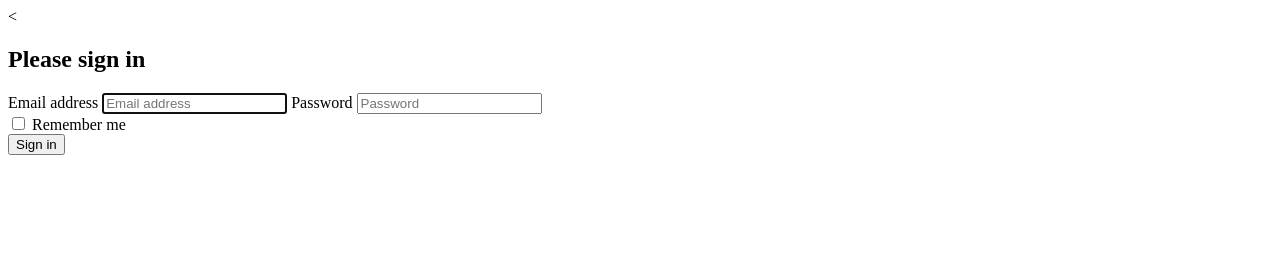
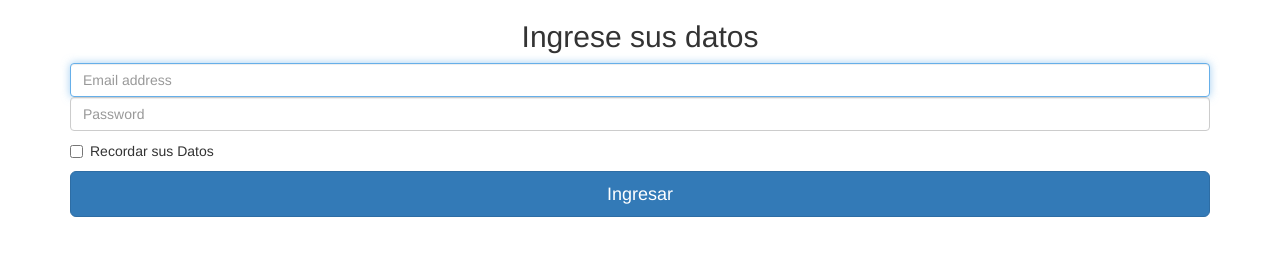
Before and after one commit to ioet/git-trainning, a plain HTML site: page officegirl-app/static_view/login.html in a window 1280 px wide. Drawn offline with Linux system fonts and the light colour scheme.

Commit message:
Segundo commit

```diff
--- a/officegirl-app/static_view/login.html
+++ b/officegirl-app/static_view/login.html
@@ -1,23 +1,24 @@
-<<!DOCTYPE html>
+<!DOCTYPE html>
 <html>
 <head>
 	<title></title>
+	 <link href="css/bootstrap.min.css" rel="stylesheet">
 </head>
 <body>
 	<div class="container">
 
       <form class="form-signin">
-        <h2 class="form-signin-heading">Please sign in</h2>
-        <label for="inputEmail" class="sr-only">Email address</label>
+        <center><h2 class="form-signin-heading">Ingrese sus datos</h2></center>
+        <label for="inputEmail" class="sr-only">Correo Electronico</label>
         <input type="email" id="inputEmail" class="form-control" placeholder="Email address" required autofocus>
-        <label for="inputPassword" class="sr-only">Password</label>
+        <label for="inputPassword" class="sr-only">Contraseña</label>
         <input type="password" id="inputPassword" class="form-control" placeholder="Password" required>
         <div class="checkbox">
           <label>
-            <input type="checkbox" value="remember-me"> Remember me
+            <input type="checkbox" value="remember-me"> Recordar sus Datos
           </label>
         </div>
-        <button class="btn btn-lg btn-primary btn-block" type="submit">Sign in</button>
+        <button class="btn btn-lg btn-primary btn-block" type="submit">Ingresar</button>
       </form>
 
     </div>
```
Also changed, not shown: officegirl-app/static_view/css/styles.css (added).
